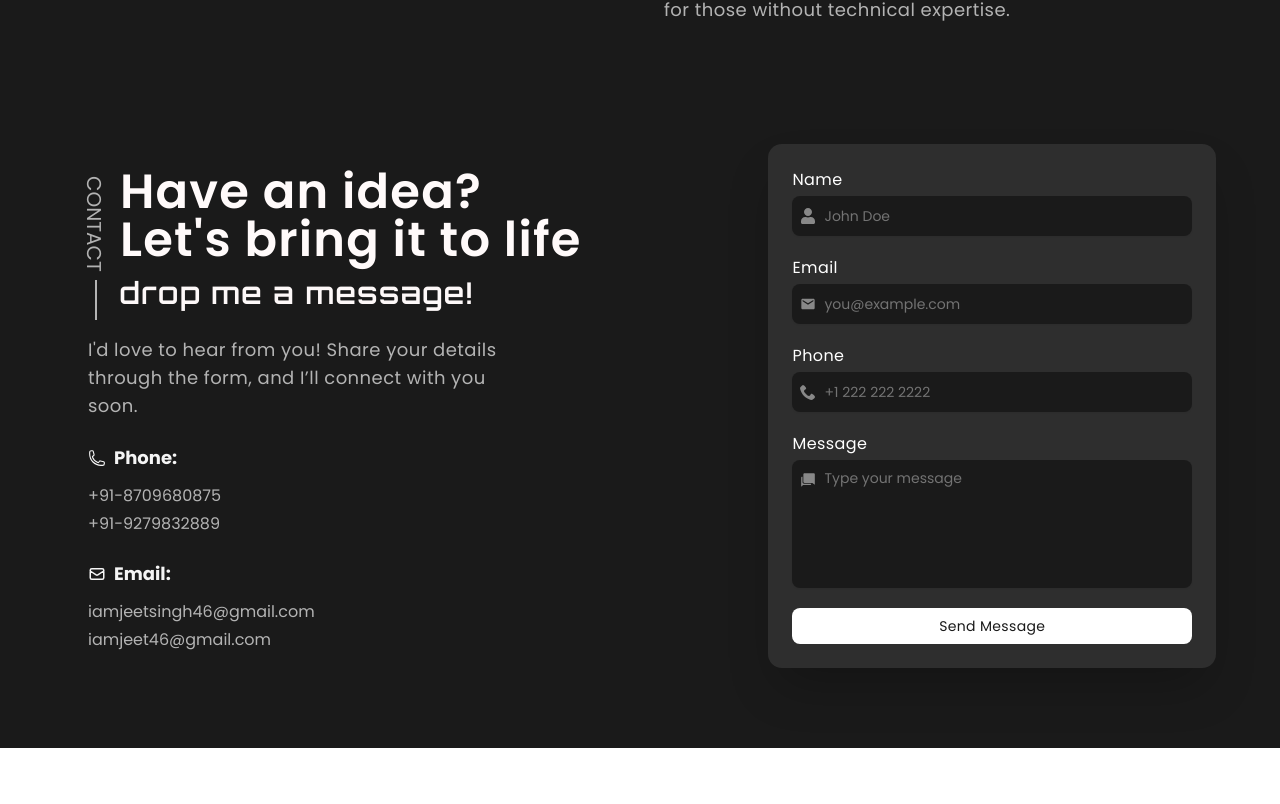
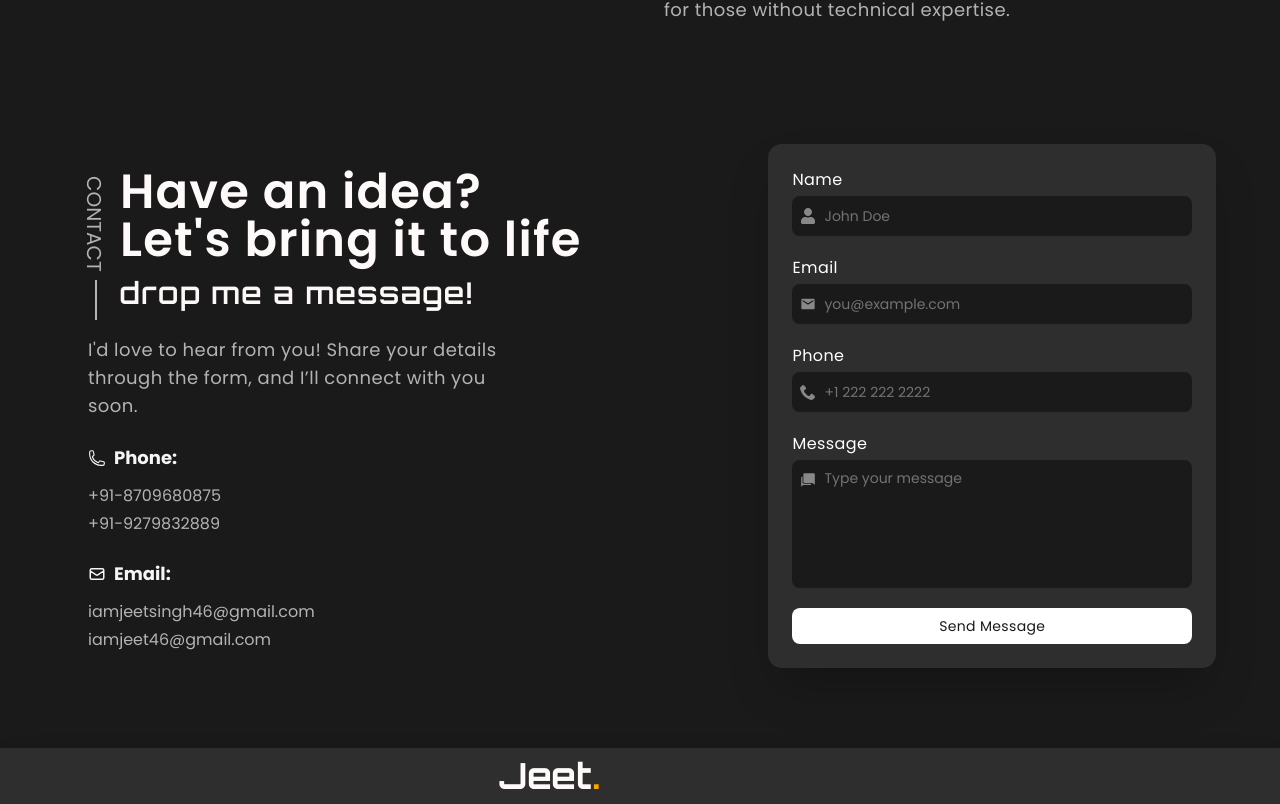
Before and after one commit to jeetsingh008/my-portfolio, a Next.js app: page / in a window 1280 px wide. Shown: the part 2186-2990 px from the top of the page. Before the commit the page ends 2934 px from the top, so only its background shows below. Built offline with nearby package versions, Linux system fonts and the light colour scheme.

Commit message:
Added the footer section with animating text

```diff
--- /dev/null
+++ b/components/home/Footer.tsx
@@ -0,0 +1,30 @@
+"use client";
+import React from "react";
+import { useAppSelector } from "../../redux/hooks";
+import { motion } from "framer-motion"; // ✅ Correct import
+
+const Footer = () => {
+  const themeState = useAppSelector((state) => state.darkTheme.mode);
+
+  return (
+    <div
+      className={`relative h-14 overflow-hidden w-full ${
+        themeState === "dark" ? "bg-gray-dark2" : "bg-white"
+      } py-2 shadow-2xl transition-colors duration-300 ease-in-out`}
+    >
+      <motion.span
+        animate={{ x: ["-100%", "100%", "-100%"] }}
+        transition={{
+          repeat: Infinity,
+          duration: 3,
+          ease: "linear",
+        }}
+        className="absolute left-1/2 -translate-x-1/2 top-1/2 -translate-y-1/2 font-orbitron text-3xl lg:text-4xl 2xl:text-5xl font-bold whitespace-nowrap"
+      >
+        Jeet<span className="text-orange animate-pulse">.</span>
+      </motion.span>
+    </div>
+  );
+};
+
+export default Footer;
--- a/package.json
+++ b/package.json
@@ -16,6 +16,7 @@
     "class-variance-authority": "^0.7.1",
     "clsx": "^2.1.1",
     "lucide-react": "^0.522.0",
+    "motion": "^12.23.0",
     "next": "15.3.3",
     "react": "^19.0.0",
     "react-dom": "^19.0.0",
--- a/src/app/page.tsx
+++ b/src/app/page.tsx
@@ -8,6 +8,7 @@ import GetInTouch from "../../components/home/GetInTouch";
 import SkillsSection from "../../components/home/Skills";
 import PortfolioSection from "../../components/home/Portfolio";
 import ContactSection from "../../components/home/Contact";
+import Footer from "../../components/home/Footer";
 
 // This component is wrapped in <Provider>, so we can safely use Redux hooks here
 const HomeContent = () => {
@@ -27,6 +28,7 @@ const HomeContent = () => {
       <SkillsSection />
       <PortfolioSection />
       <ContactSection />
+      <Footer />
     </div>
   );
 };
```
Also changed, not shown: 1 other file (tests, documents, lock files or other folders).
